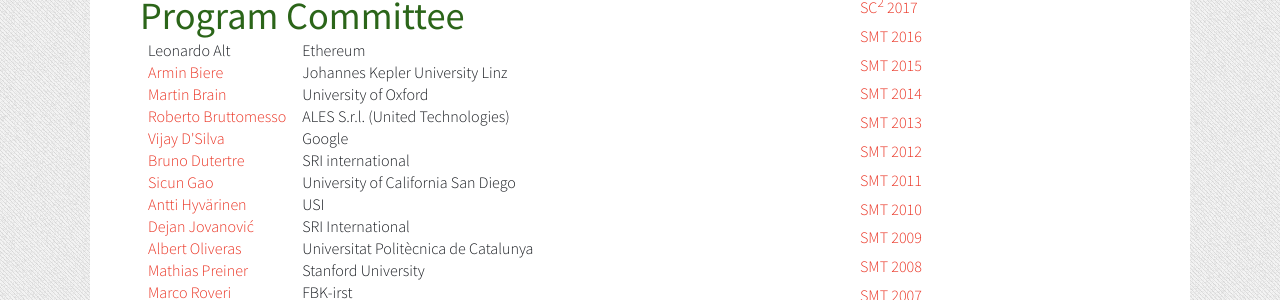
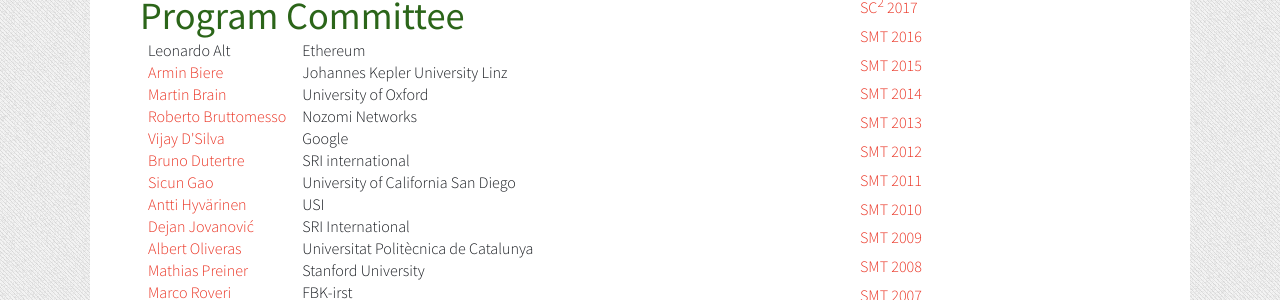
Before and after one commit to smt2019/smt2019.github.io, a Jekyll site: the page built from committee.html, in a window 1280 px wide. Shown: the part 457-757 px from the top of the page. Built offline with Jekyll 4.4.1, drawn with Linux system fonts in a browser that asks for light colours.

Commit message:
Fix affiliation

```diff
--- a/committee.html
+++ b/committee.html
@@ -31,7 +31,7 @@
   </tr>
   <tr>
     <td><a href="https://robertobruttomesso.github.io">Roberto Bruttomesso</a></td>
-    <td>ALES S.r.l. (United Technologies)</td>
+    <td>Nozomi Networks</td>
   </tr>
   <tr>
     <td><a href="https://ai.google/research/people/VijayDSilva">Vijay D'Silva</a></td>
```
